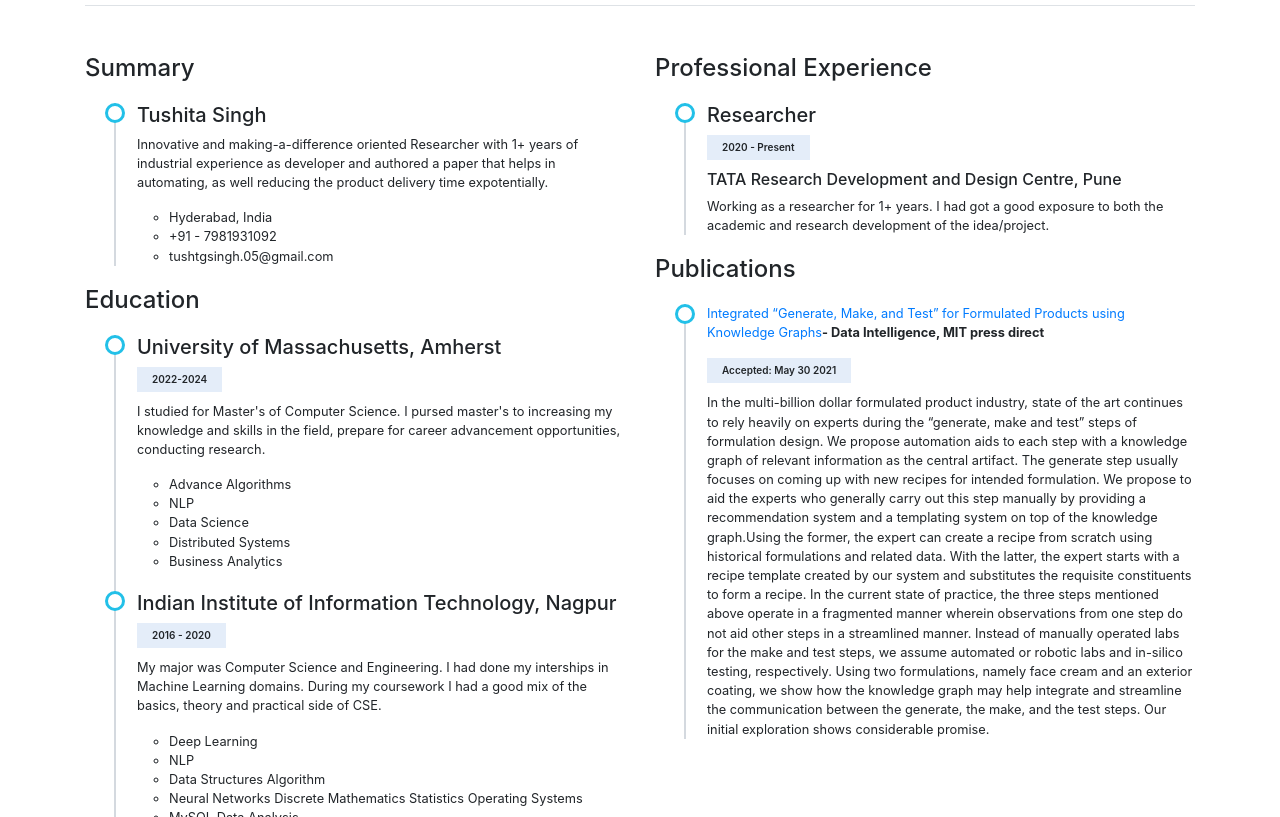
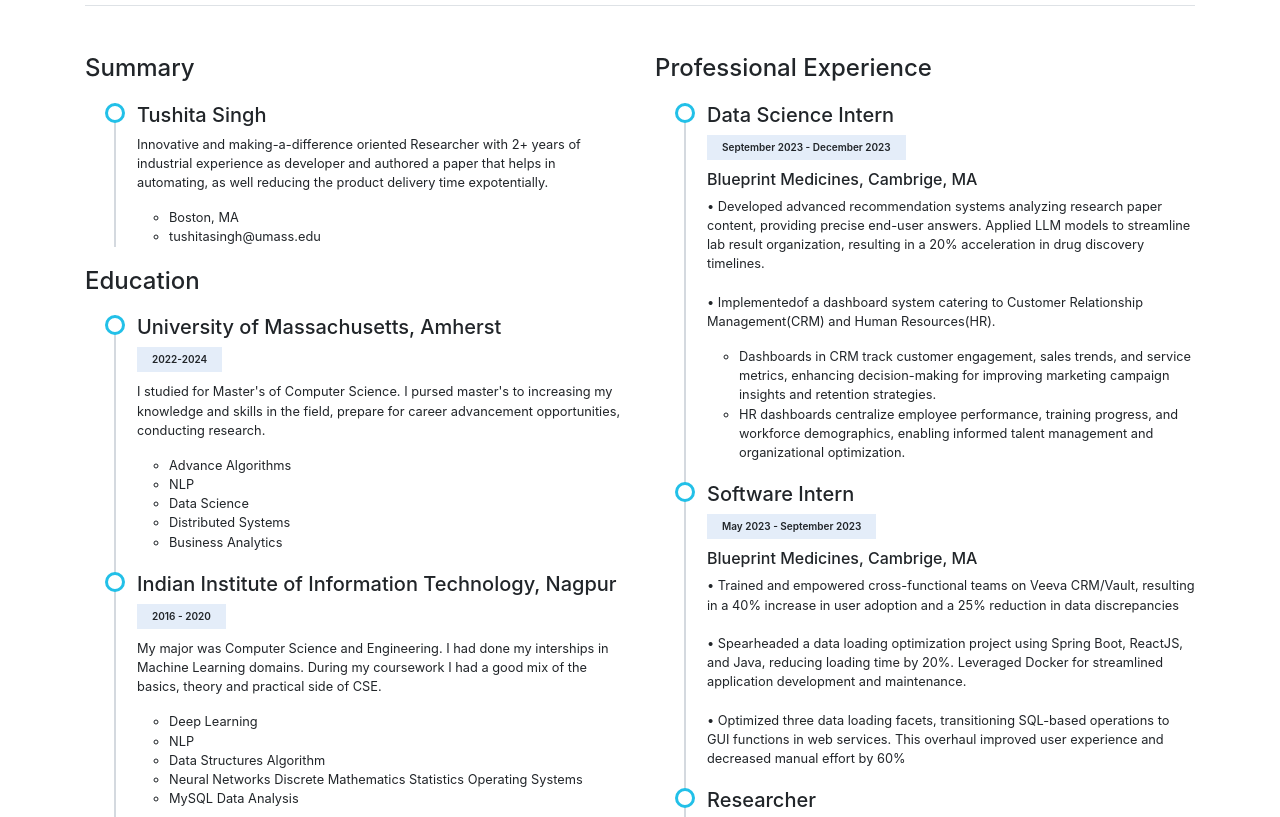
Before and after one commit to tush05tgsingh/Tushita_Singh.github.io, a plain HTML site: page resume.html in a window 1280 px wide. Shown: the part 88-905 px from the top of the page. Drawn offline with nearby package versions, Linux system fonts and the light colour scheme.

Commit message:
new changes

```diff
--- a/project.css
+++ b/project.css
@@ -12,7 +12,7 @@ body {
 }
 
 .card {
-  width: 300px;
+  width: 350px;
   display: inline-block;
   margin: 1rem;
   border-radius: 4px;
--- a/resume.html
+++ b/resume.html
@@ -22,7 +22,7 @@
           <svg class="bi me-2" width="40" height="32"><use xlink:href="#bootstrap"/></svg>
           <span class="fs-4"><ul>
             <h4 class="text-uppercase"><li style="list-style-type:square">Tushita Singh</li></h4>
-            <p class="fs-6"><small>Research Assistant</strong></p>
+            <p class="fs-6"><small>Grad Student - May'24</strong></p>
           </ul>
         </span>
         </a>
@@ -45,11 +45,10 @@
          <ul class="timeline">
            <li>
              <h5> Tushita Singh </h5>
-             <p>Innovative and making-a-difference oriented Researcher with 1+ years of industrial experience as developer and authored a paper that helps in automating, as well reducing the product delivery time expotentially. </p>
+             <p>Innovative and making-a-difference oriented Researcher with 2+ years of industrial experience as developer and authored a paper that helps in automating, as well reducing the product delivery time expotentially. </p>
              <ul>
-               <li> Hyderabad, India </li>
-               <li> +91 - 7981931092 </li>
-               <li> tushtgsingh.05@gmail.com </li>
+               <li> Boston, MA</li>
+               <li> tushitasingh@umass.edu</li>
              </ul>
            </li>
          </ul>
@@ -100,11 +99,32 @@
        <div class = "col">
          <h4>Professional Experience</h4>
          <ul class="timeline">
+          <li>
+            <h5> Data Science Intern</h5>
+            <p class="year"> September 2023 - December 2023 </p>
+            <h6> Blueprint Medicines, Cambrige, MA</h6>
+            <p>• Developed advanced recommendation systems analyzing research paper content, providing precise end-user answers. Applied LLM
+              models to streamline lab result organization, resulting in a 20% acceleration in drug discovery timelines. <br> <br>
+              • Implementedof a dashboard system catering to Customer Relationship Management(CRM) and Human
+              Resources(HR).<br>
+              <ul>
+                <li>Dashboards in CRM track customer engagement, sales trends, and service metrics, enhancing decision-making for improving marketing campaign insights and retention strategies.<br></li>
+              <li> HR dashboards centralize employee performance, training progress, and workforce demographics, enabling informed talent
+              management and organizational optimization.</li></ul></p>
+          </li>
+            <li>
+              <h5> Software Intern</h5>
+              <p class="year"> May 2023 - September 2023 </p>
+              <h6> Blueprint Medicines, Cambrige, MA</h6>
+              <p>• Trained and empowered cross-functional teams on Veeva CRM/Vault, resulting in a 40% increase in user adoption and a 25% reduction in data discrepancies <br><br>
+                • Spearheaded a data loading optimization project using Spring Boot, ReactJS, and Java, reducing loading time by 20%. Leveraged Docker for streamlined application development and maintenance. <br><br>
+                • Optimized three data loading facets, transitioning SQL-based operations to GUI functions in web services. This overhaul improved user experience and decreased manual effort by 60% </p>
+            </li>
            <li>
              <h5> Researcher </h5>
              <p class="year"> 2020 - Present </p>
              <h6> TATA Research Development and Design Centre, Pune</h6>
-             <p>Working as a researcher for 1+ years. I had got a good exposure to both the academic and research development of the idea/project.</p>
+             <p>Working as a researcher for 2+ years. I had got a good exposure to both the academic and research development of the idea/project.</p>
            </li>
          </ul>
        </div>
```
Also changed, not shown: contact.html (+2 -2 lines), index.html (+7 -7 lines), project.html (+1 -1 lines), skills.html (+1 -1 lines).
